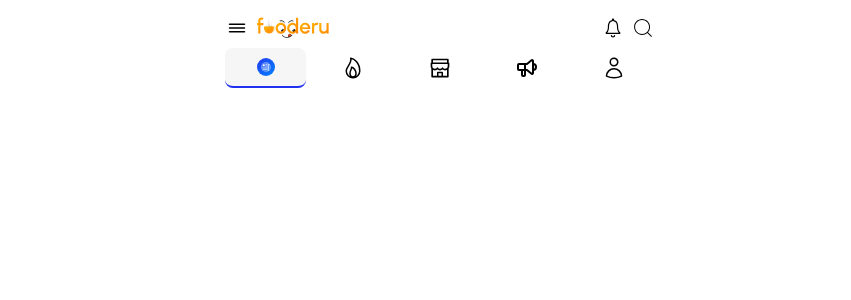
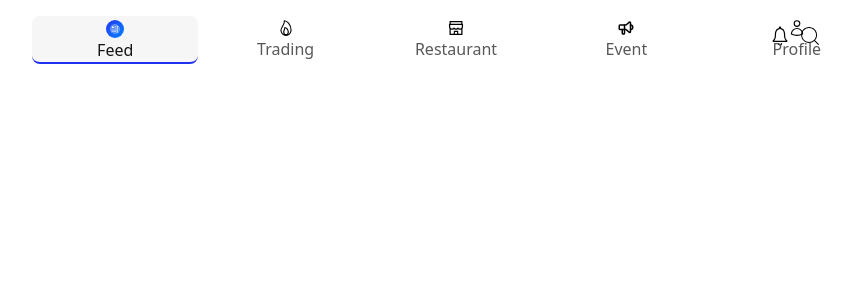
Before and after one commit to MehediHasanMridha/Fooderu_boys, a React (Vite) app: page / in a window 1280 px wide. Shown: the top 300 px of the page, without its empty margins (200-1051 px from the left). Built offline with nearby package versions, Linux system fonts and the light colour scheme.

Commit message:
md device responsive done

```diff
--- a/src/Navbar.jsx
+++ b/src/Navbar.jsx
@@ -14,11 +14,11 @@ import logo from "./assets/Logo (2).png";
 
 const Navbar = () => {
   return (
-    <div className="w-[430px] mx-auto">
+    <div className="w-[430px] md:w-[771px] lg:max-w-[1772px] mx-auto md:px-1 md:py-2  md:relative">
       {/* top line  */}
       <div className="flex justify-between mt-4">
         <div className="flex justify-start gap-1.5">
-          <IoReorderThreeOutline className="text-2xl" />
+          <IoReorderThreeOutline className="text-2xl lg:hidden" />
           <img src={logo} alt="" />
         </div>
         <div className="flex justify-start gap-1.5 text-2xl ">
@@ -26,22 +26,39 @@ const Navbar = () => {
           <CiSearch />
         </div>
       </div>
+
       {/* navigation button  */}
-      <div className="flex justify-between mt-2 gap-1.5 text-2xl ">
-        <button className="flex items-center justify-center mx-auto bg-[#F6F6F6] w-full rounded-[8px] py-2 border-b-2 border-[#2131F0] ">
-          <IoNewspaperOutline className="rounded-[86.667px] bg-gradient-to-br from-[#2131F0] to-[#0A82FE] text-lg text-white p-1 " />
+      <div className="flex justify-between mt-2 gap-1  md:absolute md:left-1/2 md:-translate-x-1/2 md:w-[558px] lg:w-[848px] top-2 ml-4 md:h ">
+        {/* news button  */}
+        <button className="flex items-center justify-center mx-auto bg-[#F6F6F6] w-full rounded-[8px] py-2 md:py-0 border-b-2 border-[#2131F0] md:flex-col md:justify-start md:h-12 ">
+          <IoNewspaperOutline className="rounded-[86.667px] bg-gradient-to-br from-[#2131F0] to-[#0A82FE] text-lg text-white p-1 mt-1 " />
+          <h2 className="hidden md:block text-base text-[#161616] ">Feed</h2>
         </button>
-        <button className="flex items-center justify-center mx-auto w-full rounded-2xl py-2">
-          <IoFlameOutline />
+
+        {/* trading button  */}
+        <button className="flex items-center justify-center mx-auto w-full rounded-2xl py-2 md:py-0 md:flex-col md:h-12  ">
+          <IoFlameOutline className="text-2xl md:text-lg" />
+          <h2 className="hidden md:block text-base text-[#585858] ">Trading</h2>
         </button>
-        <button className="flex items-center justify-center mx-auto w-full py-2">
-          <AiOutlineShop />
+
+        {/*  restaurant button */}
+        <button className="flex items-center justify-center mx-auto w-full py-2 md:py-0 md:h-12 md:flex-col">
+          <AiOutlineShop className="text-2xl md:text-lg" />
+          <h2 className="hidden md:block text-base text-[#585858] ">
+            Restaurant
+          </h2>
         </button>
-        <button className="flex items-center justify-center mx-auto w-full py-2">
-          <TbSpeakerphone />
+
+        {/* event button  */}
+        <button className="flex items-center justify-center mx-auto w-full py-2 md:py-0 md:h-12 md:flex-col">
+          <TbSpeakerphone className="text-2xl md:text-lg" />
+          <h2 className="hidden md:block text-base text-[#585858] ">Event</h2>
         </button>
-        <button className="flex items-center justify-center mx-auto w-full py-2">
-          <HiOutlineUser />
+
+        {/* Profile button  */}
+        <button className="flex items-center justify-center mx-auto w-full py-2 md:py-0 md:h-12 md:flex-col">
+          <HiOutlineUser className="text-2xl md:text-lg" />
+          <h2 className="hidden md:block text-base text-[#585858] ">Profile</h2>
         </button>
       </div>
     </div>
```
